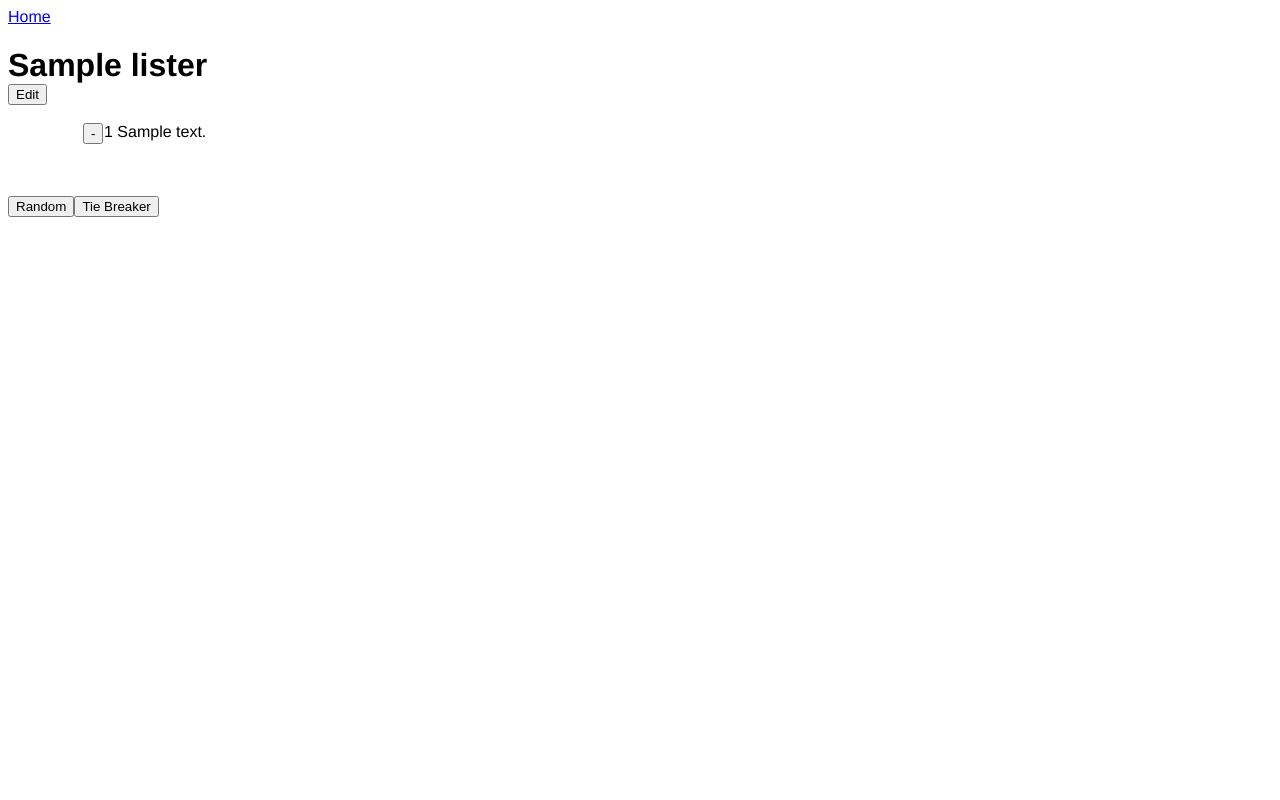
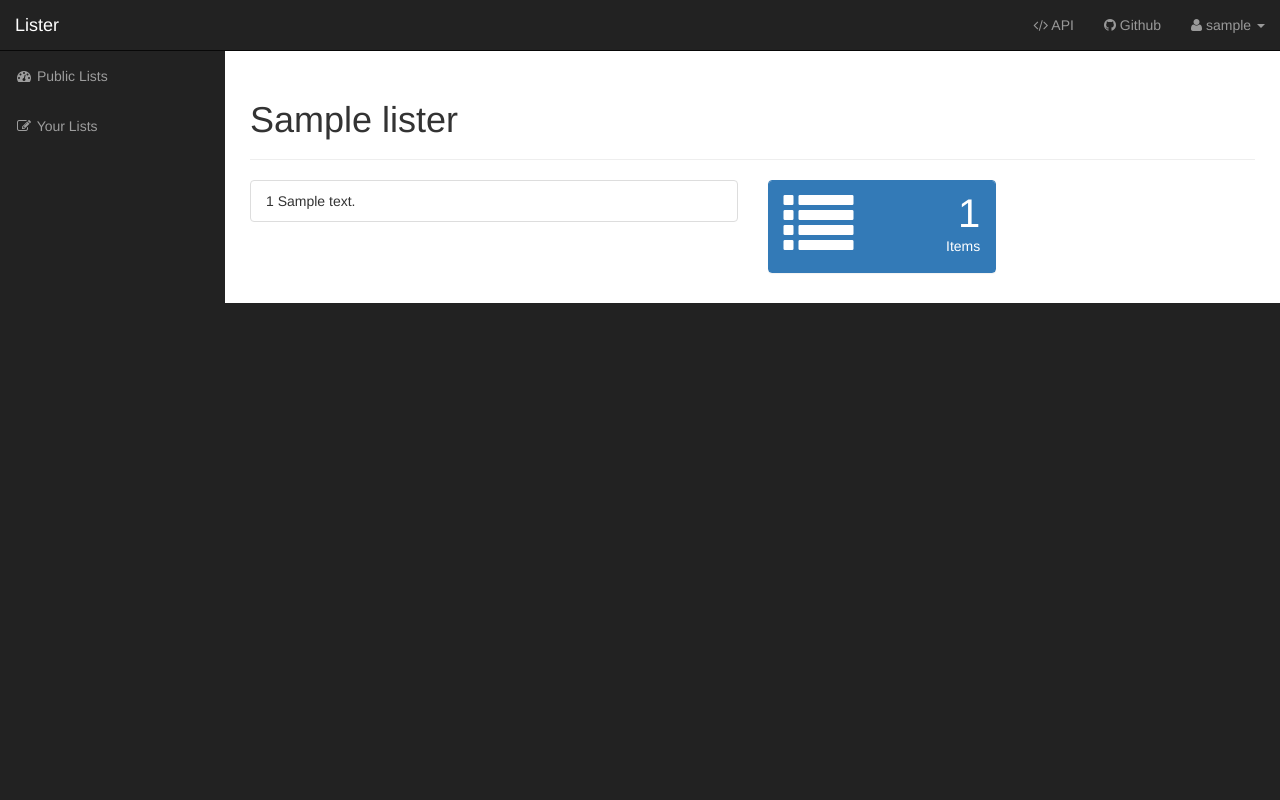
Before and after one commit to bolecki/lister, a Django app: page /lists/1/ in a window 1280 px wide. Run offline with Django 3.2, Linux system fonts and the light colour scheme; a user stored in the database is signed in; tables that the repository leaves empty hold one stand-in row (values such as "Sample post"); one stand-in notice (Sample message) is shown; parts of the project's set-up code (start-up, migrations or seed data) failed here and were passed over; some libraries are stand-ins or nearby versions.

Commit message:
initial commit to redo index

```diff
--- a/lister/lists/templates/lists/index.html
+++ b/lister/lists/templates/lists/index.html
@@ -1,67 +1,163 @@
 {% load staticfiles %}
 
+<!DOCTYPE html>
+<html lang="en">
+
 <head>
-    <link rel="stylesheet" type="text/css" href="{% static 'lists/style.css' %}" />
+
+    <meta charset="utf-8">
+    <meta http-equiv="X-UA-Compatible" content="IE=edge">
+    <meta name="viewport" content="width=device-width, initial-scale=1">
+    <meta name="description" content="">
+    <meta name="author" content="">
+
+    <title>Lister</title>
+
+    <!-- Bootstrap Core CSS -->
+    <link href="{% static 'lists/bootstrap.css' %}" rel="stylesheet">
+
+    <!-- Custom CSS -->
+    <link href="{% static 'lists/sb-admin.css' %}" rel="stylesheet">
+    <link href="{% static 'lists/font/font-awesome/css/font-awesome.min.css' %}" rel="stylesheet">
+
+    <!-- HTML5 Shim and Respond.js IE8 support of HTML5 elements and media queries -->
+    <!-- WARNING: Respond.js doesn't work if you view the page via file:// -->
+    <!--[if lt IE 9]>
+        <script src="https://oss.maxcdn.com/libs/html5shiv/3.7.0/html5shiv.js"></script>
+        <script src="https://oss.maxcdn.com/libs/respond.js/1.4.2/respond.min.js"></script>
+    <![endif]-->
+
 </head>
 
 <body>
-    <a href="{% url 'lists:index' %}">Home</a>
-    <h1 style="margin-bottom:0px;">{{ lister }}</h1>
 
-    <input type="button" id="toggle-edit" value="Edit"/><br><br>
+    <div id="wrapper">
 
-    {% if items %}
-        {% for item in items %}
-            <div style="display:block;width:6em;float:left;">
-                <form class="edit" style="display:inline-block;padding-right:1em;" action="{% url 'lists:vote' list_id=list_id item_id=item.id action='delete' %}" method="post">{% csrf_token %}<input type=submit value="Delete"/></form>
-                {% if not voted %}
-                    <form style="display:inline-block" action="{% url 'lists:vote' list_id=list_id item_id=item.id action='up' %}" method="post">{% csrf_token %}<input type=submit value="+"/></form>
+        <!-- Navigation -->
+        <nav class="navbar navbar-inverse navbar-fixed-top" role="navigation">
+            <!-- Brand and toggle get grouped for better mobile display -->
+            <div class="navbar-header">
+                <button type="button" class="navbar-toggle" data-toggle="collapse" data-target=".navbar-ex1-collapse">
+                    <span class="sr-only">Toggle navigation</span>
+                    <span class="icon-bar"></span>
+                    <span class="icon-bar"></span>
+                    <span class="icon-bar"></span>
+                </button>
+                <a class="navbar-brand" href="index.html">Lister</a>
+            </div>
+            <!-- Top Menu Items -->
+            <ul class="nav navbar-right top-nav">
+                <li>
+                    <a href="{% url 'lists:api' %}"><i class="fa fa-code"></i> API </a>
+                </li>
+                <li>
+                    <a href="https://github.com/bolecki/lister"><i class="fa fa-github"></i> Github </a>
+                </li>
+                {% if user.is_authenticated %}
+                <li class="dropdown">
+                    <a href="#" class="dropdown-toggle" data-toggle="dropdown"><i class="fa fa-user"></i> {{ user.get_username }} <b class="caret"></b></a>
+                    <ul class="dropdown-menu">
+                        <li>
+                            <a href="{% url 'lists:logout' %}"><i class="fa fa-fw fa-power-off"></i> Log Out</a>
+                        </li>
+                    </ul>
+                </li>
                 {% else %}
-                    {% if item.item_text == voted %}
-                        <form style="display:inline-block" action="{% url 'lists:vote' list_id=list_id item_id=item.id action='down' %}" method="post">{% csrf_token %}<input type=submit value="-"/></form>
+                <li class="dropdown">
+                    <a href="#" class="dropdown-toggle" data-toggle="dropdown"><i class="fa fa-user"></i> Login <b class="caret"></b></a>
+                    <ul class="dropdown-menu">
+                        <li>
+                            <form action="{% url 'lists:login' %}" method="post">
+                                <b>Login:</b>
+                                {% csrf_token %}
+                                {{ login_form }}
+                                <input type="submit" value="Login" />
+                                <a href="{% url 'lists:register' %}">Register</a>
+                            </form>
+                        </li>
+                    </ul>
+                </li>
+                {% endif %}
+            </ul>
+            <!-- Sidebar Menu Items - These collapse to the responsive navigation menu on small screens -->
+            <div class="collapse navbar-collapse navbar-ex1-collapse">
+                <ul class="nav navbar-nav side-nav">
+                    <li>
+                        <a href="{% url 'lists:index' %}"><i class="fa fa-fw fa-dashboard"></i> Public Lists</a>
+                    </li>
+                    {% if user.is_authenticated %}
+                    <li>
+                        <a href="{% url 'lists:user_lists' %}"><i class="fa fa-fw fa-edit"></i> Your Lists</a>
+                    </li>
                     {% endif %}
+                </ul>
+            </div>
+            <!-- /.navbar-collapse -->
+        </nav>
+
+        <div id="page-wrapper">
+
+            <div class="container-fluid">
+
+                {% if messages %}
+                    {% for message in messages %}
+                        {% if 'error' in message.tags %}
+                            <div class="alert alert-danger alert-dissmissable">
+                                <button type="button" class="close" data-dismiss="alert" aria-hidden="true">&times;</button>
+                                <strong>Error!</strong> {{ message }}
+                            </div>
+                        {% endif %}
+                    {% endfor %}
                 {% endif %}
+
+                <div class="page-header">
+                    <h1>{{ lister }}</h1>
+                </div>
+                <div class="row">
+                    <div class="col-lg-6">
+                        <div class="list-group">
+                            {% if items %}
+                                {% for item in items %}
+                                    <div class="list-group-item">
+                                        {{ item.votes }} {{ item.item_text }}
+                                    </div>
+                                {% endfor %}
+                            {% endif %}
+                        </div>
+                    </div>
+                    <!-- /.col-sm-4 -->
+                    <div class="col-lg-3 col-md-6">
+                        <div class="panel panel-primary">
+                            <div class="panel-heading">
+                                <div class="row">
+                                    <div class="col-xs-3">
+                                        <i class="fa fa-list fa-5x"></i>
+                                    </div>
+                                    <div class="col-xs-9 text-right">
+                                        <div class="huge">{{ items|length }}</div>
+                                        <div>Items</div>
+                                    </div>
+                                </div>
+                            </div>
+                        </div>
+                    </div>
+                </div>
+
             </div>
-            <div style="display:block:">
-                {{ item.votes }} {{ item.item_text }}
-            </div><br>
-        {% endfor %}
+            <!-- /.container-fluid -->
 
-    {% else %}
-        <p>No items are available.</p>
-    {% endif %}
+        </div>
+        <!-- /#page-wrapper -->
 
-    <form class="edit" action="{% url 'lists:lister' list_id %}" method="post">
-        {% csrf_token %}
-        <input type="text" name="add" id="add" value="" />
-        <input type="submit" value="Add" />
-    </form>
+    </div>
+    <!-- /#wrapper -->
 
-    <input type="button" id="random" style="float:left;" value="Random"></input>
-    <input type="button" id="tie-breaker" style="float:left;" value="Tie Breaker"></input>
-    <br>
-    <h1 id="selected"></h1>
+    <!-- jQuery -->
+    <script src="{% static 'lists/jquery-1.12.3.min.js' %}"></script>
 
-    <script src="{% static 'lists/jquery-1.12.3.min.js' %}"></script>
-    <script type="text/javascript">
-      $(document).ready(function(){
-        $("#toggle-edit").click(function(){
-          if($(".edit").css('visibility') == 'hidden'){
-            $(".edit").css('visibility', 'visible');
-          }else{
-            $(".edit").css('visibility', 'hidden');
-          }
-        });
-        $("#random").click(function(){
-          $.get("{% url 'api:random' list_id=list_id %}", function(data){
-            $("#selected").html(data);
-          });
-        });
-        $("#tie-breaker").click(function(){
-          $.get("{% url 'api:random' list_id=list_id option='tie' %}", function(data){
-            $("#selected").html(data);
-          });
-        });
-      });
-    </script>
+    <!-- Bootstrap Core JavaScript -->
+    <script src="{% static 'lists/bootstrap.min.js' %}"></script>
+
 </body>
+
+</html>
```
